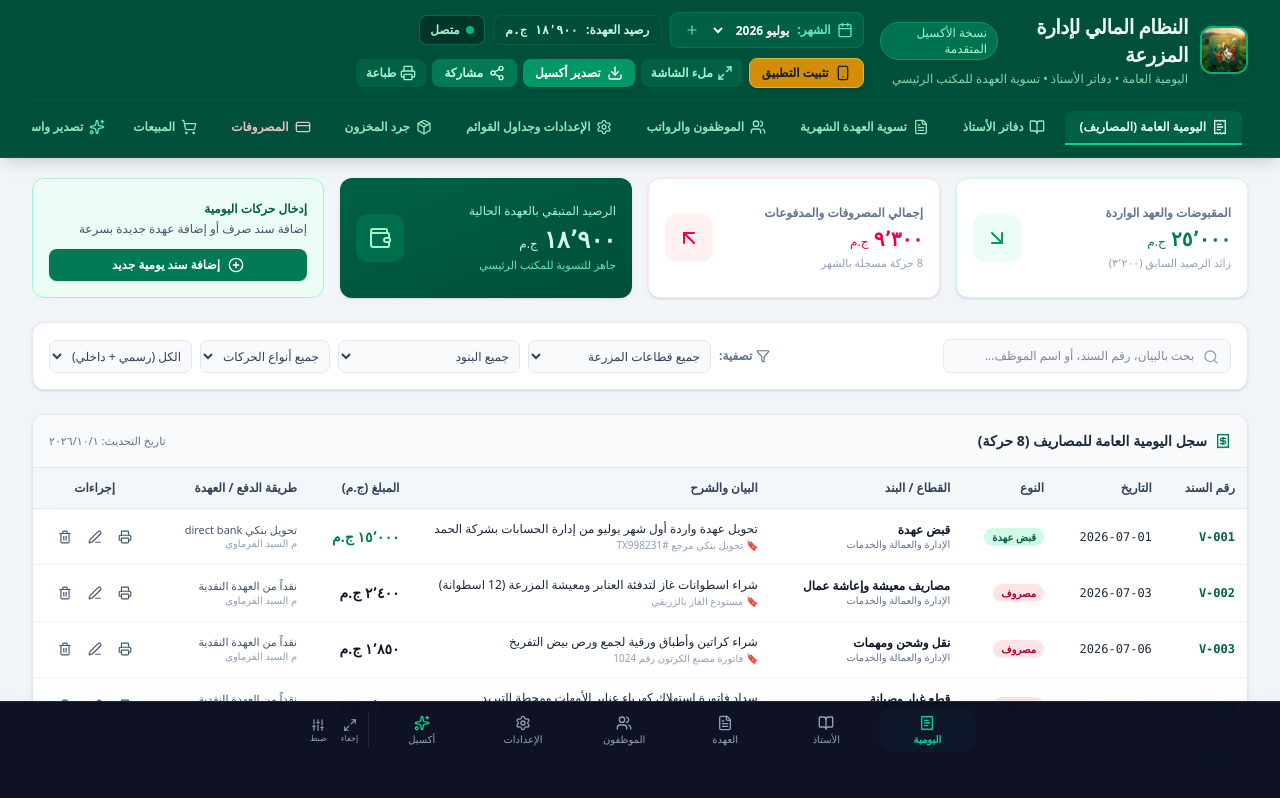
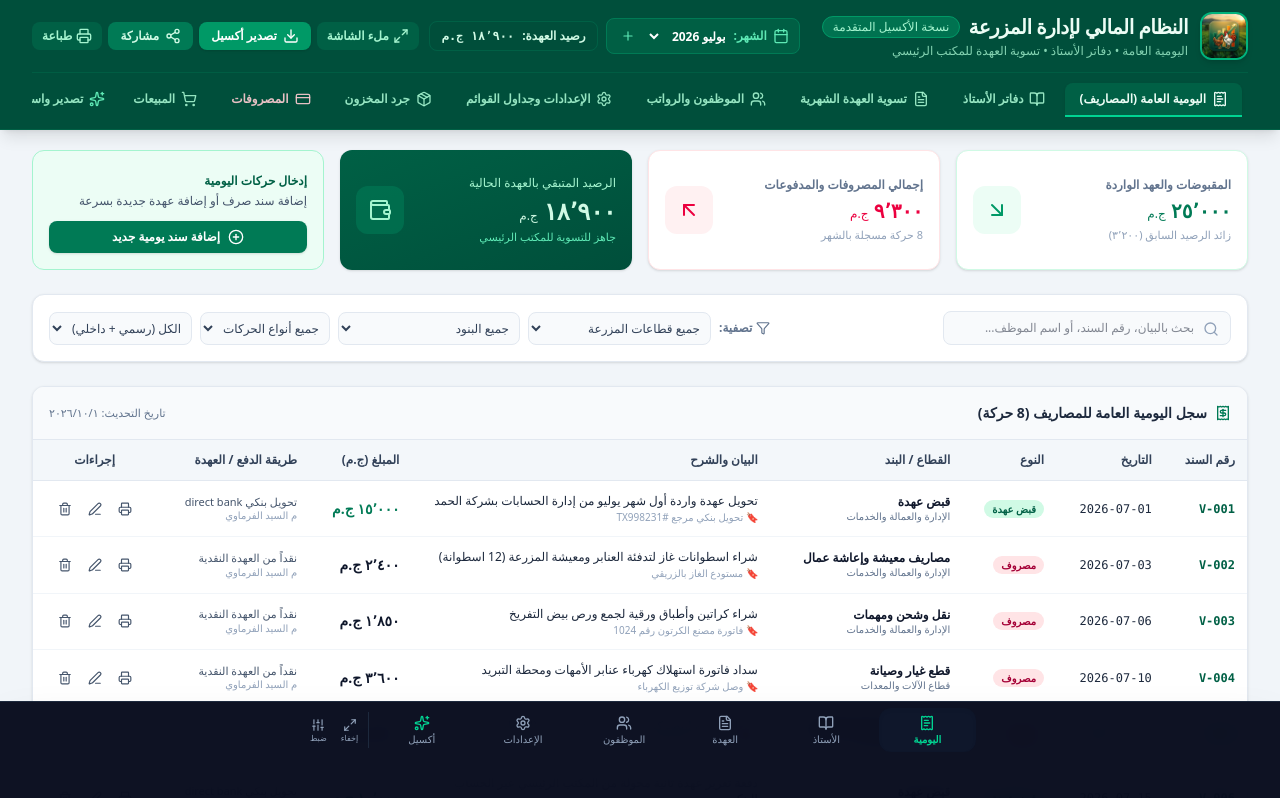
Before and after one commit to siecoojack/Farm-finance-manager-, a React (Vite) app: page / in a window 1280 px wide. Shown: the top 798 px of the page. Built offline with nearby package versions, Linux system fonts and the light colour scheme.

Commit message:
refactor: remove connectivity status from navbar
Simplify the UI by removing the online/offline status badge from the Navbar and disabling the animation on the offline indicator in the BottomNav.

```diff
--- a/src/components/BottomNav.tsx
+++ b/src/components/BottomNav.tsx
@@ -291,8 +291,8 @@ export const BottomNav: React.FC<BottomNavProps> = ({ activeTab, onTabChange })
           <div className="flex items-center gap-0.5 shrink-0 pr-1 border-r border-slate-800">
             {!isOnline && (
               <div
-                className="p-1 text-amber-400 bg-amber-950/80 border border-amber-500/50 rounded-lg flex flex-col items-center animate-pulse"
-                title="أنت في وضع عدم الاتصال"
+                className="p-1 text-amber-400 bg-amber-950/60 border border-amber-500/40 rounded-lg flex flex-col items-center"
+                title="أنت في وضع عدم الاتصال (أوفلاين)"
               >
                 <WifiOff className="w-3.5 h-3.5 text-amber-400" />
                 <span className="text-[7px] font-bold text-amber-300 leading-none mt-0.5">أوفلاين</span>
--- a/src/components/Navbar.tsx
+++ b/src/components/Navbar.tsx
@@ -18,13 +18,9 @@ import {
   Minimize2,
   Package,
   CreditCard,
-  ShoppingCart,
-  WifiOff,
-  Wifi
+  ShoppingCart
 } from 'lucide-react';
 import { AppState } from '../types';
-import { useOnlineStatus } from './OfflineIndicator';
-import { PWAInstallButton } from './PWAInstallButton';
 
 interface NavbarProps {
   state: AppState;
@@ -41,7 +37,6 @@ export const Navbar: React.FC<NavbarProps> = ({
   onOpenShare,
   onPrint
 }) => {
-  const isOnline = useOnlineStatus();
   const [isFullscreen, setIsFullscreen] = useState(false);
 
   useEffect(() => {
@@ -171,33 +166,10 @@ export const Navbar: React.FC<NavbarProps> = ({
                   </div>
                 );
               })()}
-
-              {/* Online / Offline Connectivity Status Badge */}
-              <div className="flex items-center">
-                {isOnline ? (
-                  <div
-                    className="flex items-center gap-1.5 bg-emerald-950/70 border border-emerald-700/80 text-emerald-200 px-2.5 py-1.5 rounded-lg text-xs font-semibold select-none"
-                    title="متصل بالإنترنت - التخزين المحلي والعمل الميداني مؤمّن"
-                  >
-                    <span className="w-2 h-2 rounded-full bg-emerald-400 animate-pulse"></span>
-                    <span className="hidden sm:inline">متصل</span>
-                  </div>
-                ) : (
-                  <div
-                    className="flex items-center gap-1.5 bg-amber-500 text-slate-950 border border-amber-300 px-3 py-1.5 rounded-lg text-xs font-black animate-pulse shadow-md select-none"
-                    title="أنت الآن في وضع عدم الاتصال (أوفلاين) - جميع عملياتك تُحفظ في ذاكرة جهازك فوراً"
-                  >
-                    <WifiOff className="w-3.5 h-3.5 text-slate-950 shrink-0" />
-                    <span>وضع عدم الاتصال (أوفلاين)</span>
-                  </div>
-                )}
-              </div>
             </div>
 
             {/* Action Buttons */}
             <div className="flex items-center gap-1.5">
-              <PWAInstallButton />
-
               <button
                 onClick={toggleFullscreen}
                 className={`px-2.5 py-1.5 rounded-lg text-xs font-semibold flex items-center gap-1 transition ${
```
